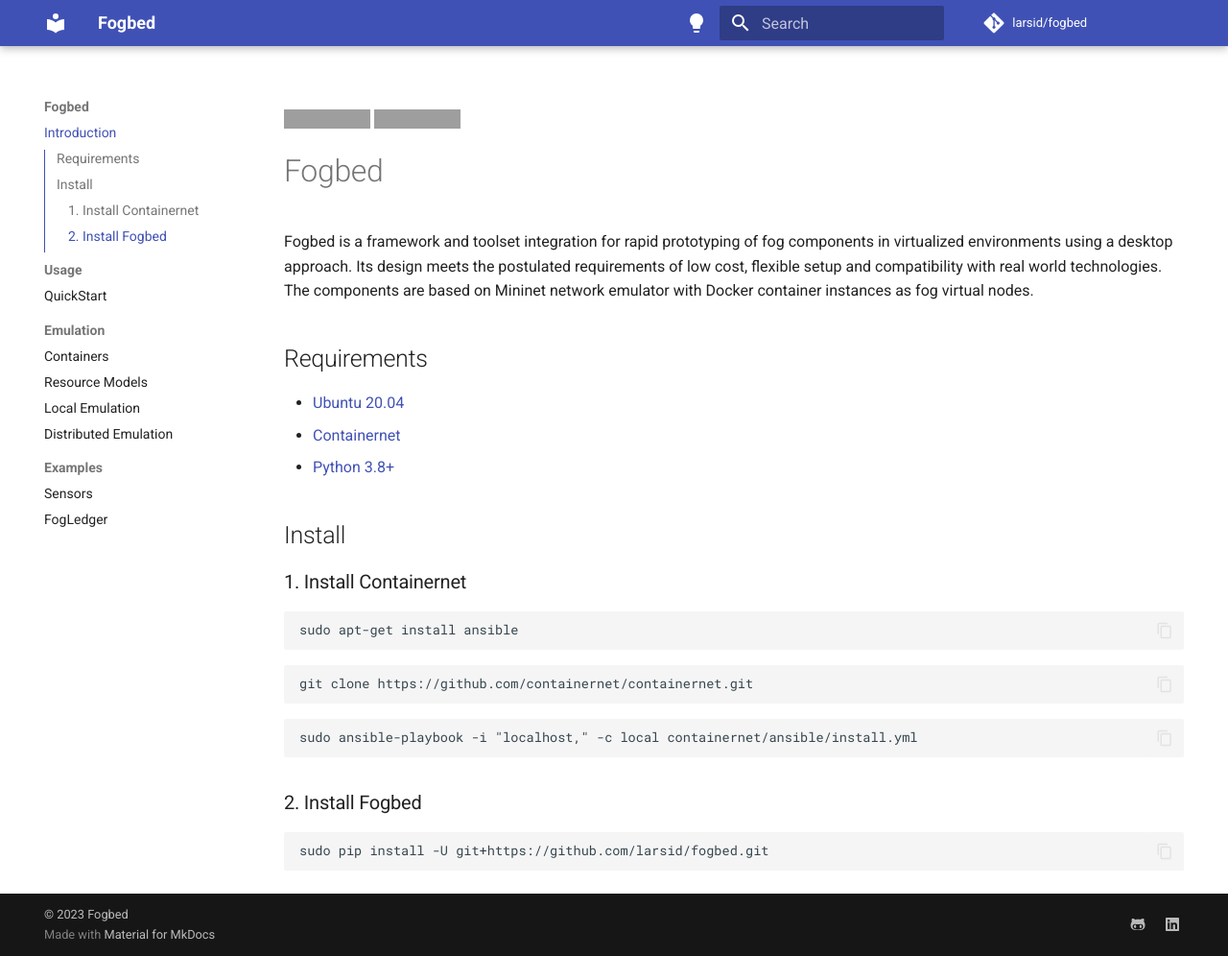
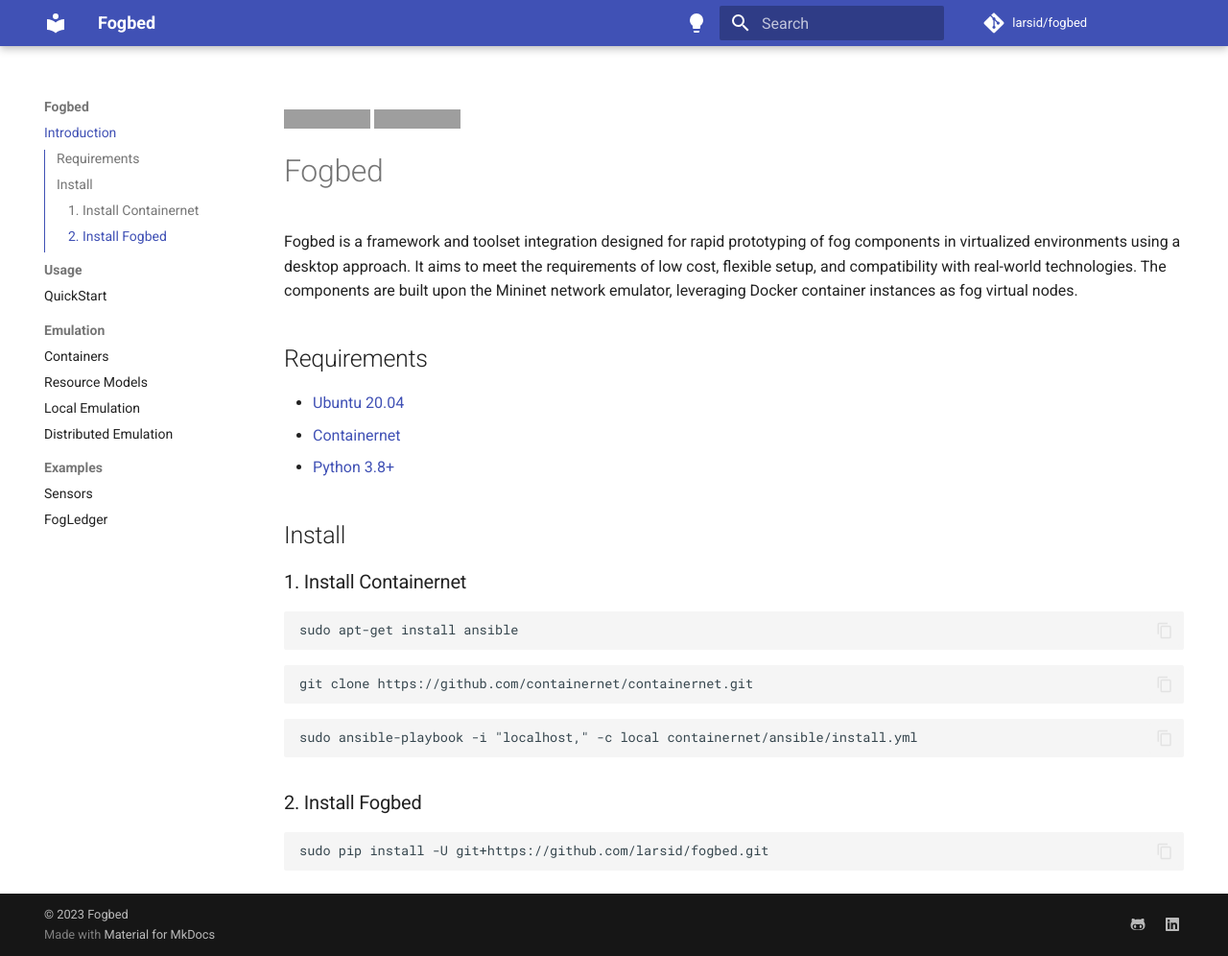
Before and after one commit to larsid/fogbed, an MkDocs documentation site: the page built from docs/index.md, in a window 1280 px wide and 996 px high. Shown: the whole window at 96% size. Built offline with MkDocs 1.6.1 and Material for MkDocs 9.7.7, drawn with Linux system fonts in a browser that asks for light colours; comment, search, counter and statistics services are not loaded; grey boxes are pictures that could not be loaded.

Commit message:
docs: update documentation

```diff
--- a/docs/index.md
+++ b/docs/index.md
@@ -2,7 +2,7 @@
 ![](https://img.shields.io/badge/Ubuntu-20.04-orange.svg)
 
 # Fogbed
-Fogbed is a framework and toolset integration for rapid prototyping of fog components in virtualized environments using a desktop approach. Its design meets the postulated requirements of low cost, flexible setup and compatibility with real world technologies. The components are based on Mininet network emulator with Docker container instances as fog virtual nodes.
+Fogbed is a framework and toolset integration designed for rapid prototyping of fog components in virtualized environments using a desktop approach. It aims to meet the requirements of low cost, flexible setup, and compatibility with real-world technologies. The components are built upon the Mininet network emulator, leveraging Docker container instances as fog virtual nodes.
 
 ## Requirements
 * [Ubuntu 20.04](https://releases.ubuntu.com/focal/)
```
Also changed, not shown: docs/containers.md (+0 -1 lines).
